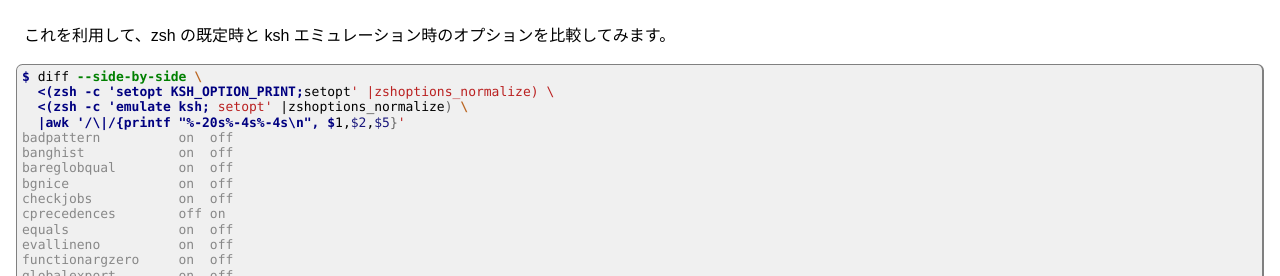
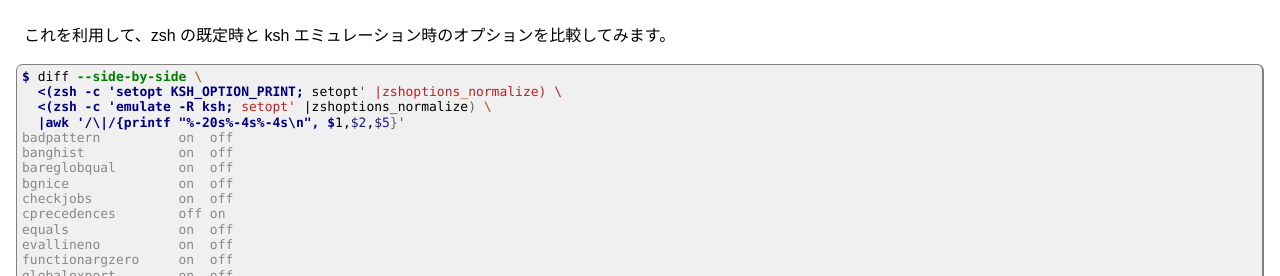
Before and after one commit to fumiyas/fumiyas.github.io, a Jekyll site: the page built from _posts/2013-12-03-zsh-scripting.sh-advent-calendar.md, in a window 1280 px wide and 900 px high, scrolled down 779 px. Shown: the part 161-437 px from the top of the window. Built offline with Jekyll 4.4.1, drawn with Linux system fonts in a browser that asks for light colours; Markdown is read by kramdown in place of the engine named in the settings; comment, search, counter and statistics services are not loaded.

````diff
--- a/_posts/2013-12-03-zsh-scripting.sh-advent-calendar.md
+++ b/_posts/2013-12-03-zsh-scripting.sh-advent-calendar.md
@@ -72,8 +72,8 @@ $ zshoptions_normalize() {
 
 ``` console
 $ diff --side-by-side \
-  <(zsh -c 'setopt KSH_OPTION_PRINT;setopt' |zshoptions_normalize) \
-  <(zsh -c 'emulate ksh; setopt' |zshoptions_normalize) \
+  <(zsh -c 'setopt KSH_OPTION_PRINT; setopt' |zshoptions_normalize) \
+  <(zsh -c 'emulate -R ksh; setopt' |zshoptions_normalize) \
   |awk '/\|/{printf "%-20s%-4s%-4s\n", $1,$2,$5}'
 badpattern          on  off
 banghist            on  off
````
